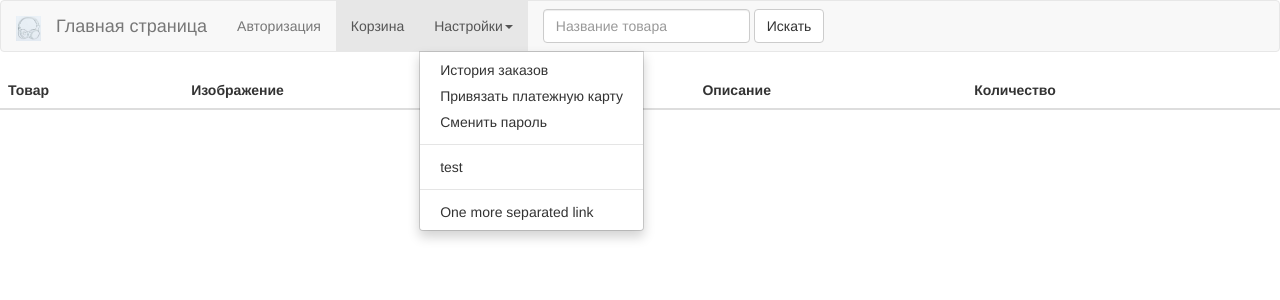
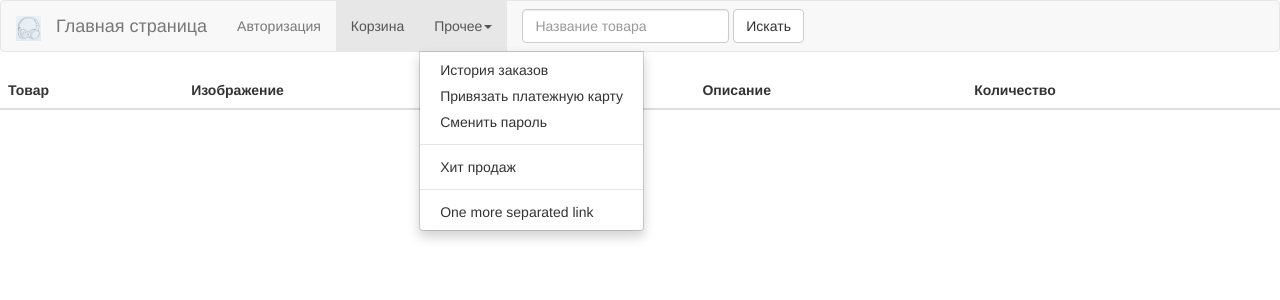
Before and after one commit to A-V-tor/flaskproj, a Flask app: page / in a window 1280 px wide, after a click on "Прочее". Shown: the top 300 px of the page. Run offline with Flask 2, Linux system fonts and the light colour scheme; data that the repository does not hold is empty; some libraries are stand-ins or nearby versions.

Commit message:
feat(add): добавил страницу трендового товара

```diff
--- a/flaskproj/other.py
+++ b/flaskproj/other.py
@@ -49,12 +49,15 @@ def set_new_amount(item, entries_product):
     """
     new_amount = [value.amount - next(item) for value in entries_product]
     rm_list = []
+    trend_list = []
     for product in [value for value in entries_product]:
         if new_amount[0] > 0:
+            trend_list.append([product.id, product.amount-new_amount[0]])
             product.amount = new_amount[0]
             new_amount = new_amount[1:]
         elif new_amount[0] == 0:
+            trend_list.append([product.id, product.amount-new_amount[0]])
             rm_list.append(product)
         else:
             return None
-    return rm_list
+    return rm_list, trend_list
--- a/flaskproj/static/file.css
+++ b/flaskproj/static/file.css
@@ -144,3 +144,9 @@ p:before {
     opacity: 0.7;
     border-radius: 10px;
 }
+/* страница тренда */
+
+.price-trend {
+    margin-left: 70%;
+    font-family: initial;
+}
--- a/flaskproj/templates/navbar.html
+++ b/flaskproj/templates/navbar.html
@@ -29,13 +29,13 @@
         <li class="active"><a href="/basket">Корзина</a></li>
         <li class="dropdown">
           <a href="#" class="dropdown-toggle" data-toggle="dropdown" role="button" aria-haspopup="true"
-            aria-expanded="false">Настройки<span class="caret"></span></a>
+            aria-expanded="false">Прочее<span class="caret"></span></a>
           <ul class="dropdown-menu">
             <li><a href="/order/1">История заказов</a></li>
             <li><a href="/add-card">Привязать платежную карту</a></li>
             <li><a href="/password">Сменить пароль</a></li>
             <li role="separator" class="divider"></li>
-            <li><a href="/test">test</a></li>
+            <li><a href="/trend">Хит продаж</a></li>
             <li role="separator" class="divider"></li>
             <li><a href="#">One more separated link</a></li>
           </ul>
--- a/flaskproj/views.py
+++ b/flaskproj/views.py
@@ -12,7 +12,7 @@ from flask_login import (
 from flaskproj import app, db
 
 from .forms import FormAddCard, FormAvt, FormReg, New_Psw
-from .models import Bascet, Orderuser, Product, Usercard, Userprofile
+from .models import Bascet, Orderuser, Product, Usercard, Userprofile, TrendingProduct
 from .other import (
     add_balance,
     get_data_list_product_and_total_price,
@@ -130,7 +130,18 @@ def index_shopping_basket():
             [int(amount) for amount in request.form.getlist("amount_product")],
         )
         item = get_item([int(product[2]) for product in list_product])
-        check_data = set_new_amount(item, entries_product)
+        check_data, trend_list = set_new_amount(item, entries_product)
+
+        for i in trend_list:
+            check_data_product = TrendingProduct.query.filter_by(product_id=i[0]).first()
+            if check_data_product == None:
+                db.session.add(TrendingProduct(product_id=i[0],item=i[1]))
+            else:
+                item_new = check_data_product.item + i[1]
+                TrendingProduct.query.filter_by(product_id=i[0]).update(dict(item=item_new))
+            db.session.commit()
+
+
         if balance - total_price > 0 and total_price != 0 and check_data != None:
             rm_bascet = Bascet.query.filter_by(user_id=current_user.id).all()
             [db.session.delete(rm) for rm in rm_bascet]
@@ -286,10 +297,11 @@ def new_psw():
     return render_template('new_psw.html', title='Смена пароля', forma=forma)
 
 
-@app.route("/test", methods=["POST", "GET"])
+@app.route("/trend", methods=["POST", "GET"])
 @login_required
-def test():
-    return render_template("test.html", name=current_user.name)
+def trend():
+    trend_product = TrendingProduct.query.order_by(TrendingProduct.item.desc()).first()
+    return render_template("trend.html", trend=Product.query.get(trend_product.product_id))
 
 
 @app.errorhandler(404)
```
Also changed, not shown: flaskproj/models.py (+7 -0 lines), flaskproj/templates/test.html (deleted, +0 -7 lines), flaskproj/templates/trend.html (added, +14 -0 lines), flaskproj/static/a.jpg (added), flaskproj/static/bl.jpg (renamed from flaskproj/static/а.jpg), 2 other files.
